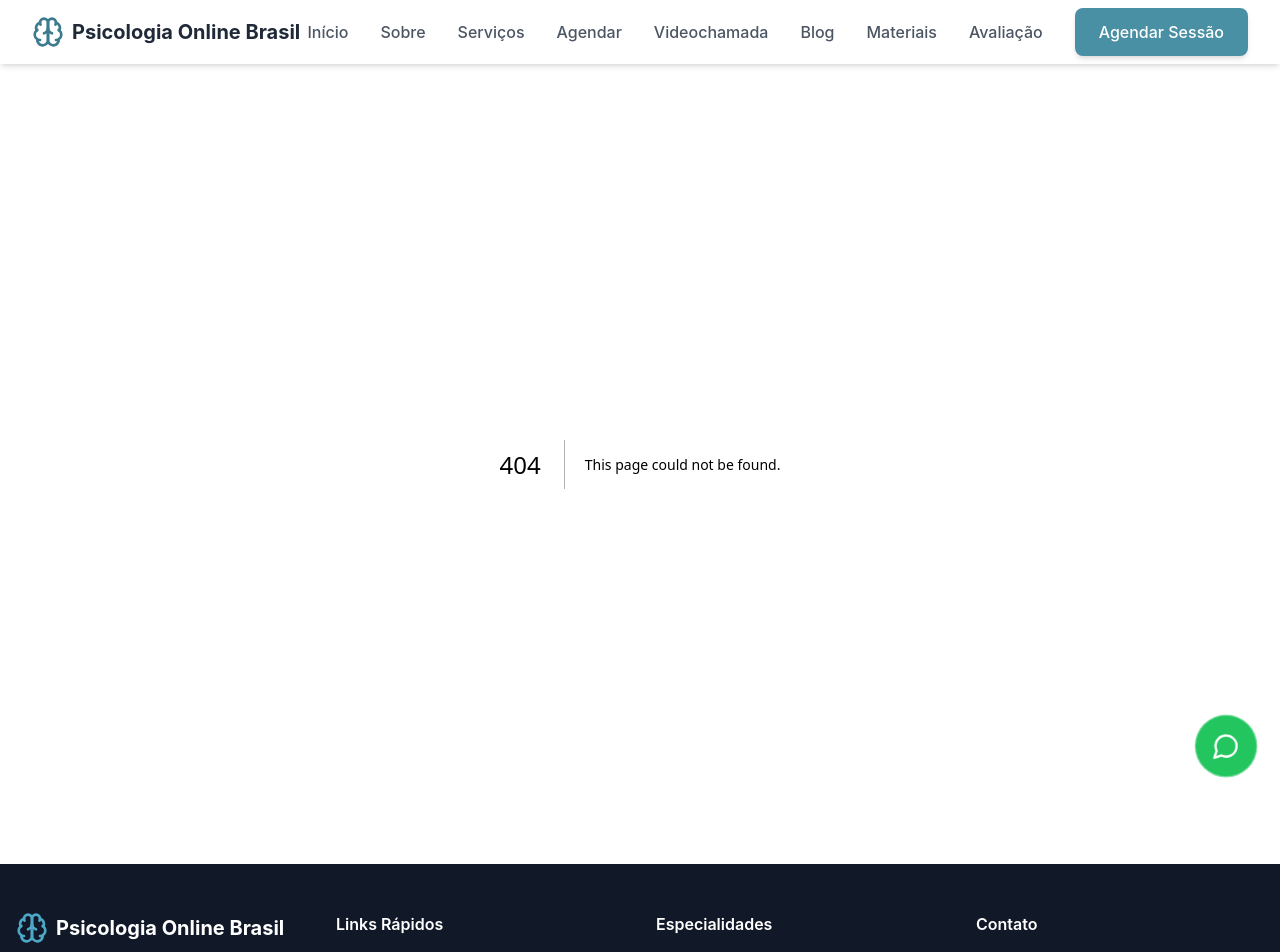
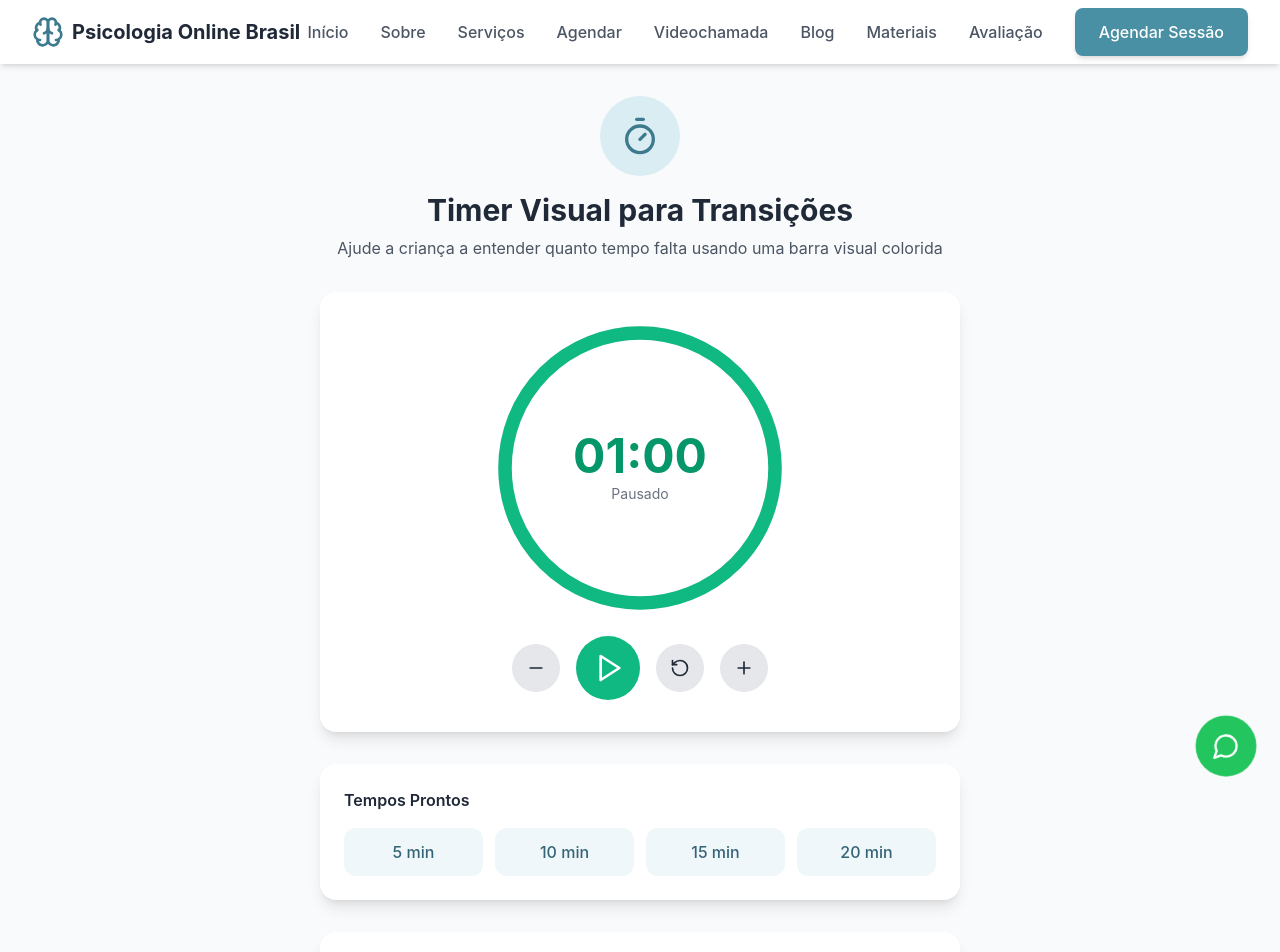
Before and after one commit to inovagratis-ctrl/onlinepsicologiabrasil, a Next.js app: page /materiais/timer-visual in a window 1280 px wide. Before the commit this address had no page. Shown: the top 952 px of the page. Built offline with nearby package versions, Linux system fonts and the light colour scheme.

Commit message:
feat: add timer visual and fix material links

```diff
--- a/src/app/materiais/page.tsx
+++ b/src/app/materiais/page.tsx
@@ -8,8 +8,8 @@ const categories = [
     description: 'Atividades para desenvolver interação e comunicação social',
     color: 'bg-primary-100 text-primary-600',
     materials: [
-      { name: 'Roteiro de Interação Social', type: 'PDF', pages: 15, free: true, link: '/materiais' },
-      { name: 'Jogo de Regras Sociais', type: 'PDF', pages: 10, free: true, link: '/materiais' },
+      { name: 'Roteiro de Interação Social', type: 'PDF', pages: 15, free: true, link: '/materiais/interacao-social' },
+      { name: 'Jogo de Regras Sociais', type: 'PDF', pages: 10, free: true, link: '/materiais/regras-sociais' },
       { name: 'Histórias Sociais para Crianças', type: 'PDF', pages: 20, free: false, link: '#' },
     ],
   },
@@ -31,8 +31,8 @@ const categories = [
     color: 'bg-accent-100 text-accent-600',
     materials: [
       { name: 'Quadro de Rotina Diária', type: 'PDF', pages: 5, free: true, link: '/materiais/quadro-rotina' },
-      { name: 'Sequência de Atividades', type: 'PDF', pages: 10, free: true, link: '/materiais' },
-      { name: 'Timer Visual para Transições', type: 'PDF', pages: 3, free: true, link: '/materiais' },
+      { name: 'Sequência de Atividades', type: 'PDF', pages: 10, free: true, link: '/materiais/sequencia-atividades' },
+      { name: 'Timer Visual para Transições', type: 'PDF', pages: 3, free: true, link: '/materiais/timer-visual' },
     ],
   },
   {
--- /dev/null
+++ b/src/app/materiais/timer-visual/page.tsx
@@ -0,0 +1,205 @@
+'use client'
+
+import { useState, useEffect, useRef } from 'react'
+import { Play, Pause, RotateCcw, Check, Timer, Minus, Plus } from 'lucide-react'
+
+export default function TimerVisualPage() {
+  const [totalTime, setTotalTime] = useState(60)
+  const [timeLeft, setTimeLeft] = useState(60)
+  const [isRunning, setIsRunning] = useState(false)
+  const [color, setColor] = useState('green')
+  const intervalRef = useRef<NodeJS.Timeout | null>(null)
+
+  useEffect(() => {
+    if (isRunning && timeLeft > 0) {
+      intervalRef.current = setInterval(() => {
+        setTimeLeft((prev) => {
+          if (prev <= 1) {
+            setIsRunning(false)
+            return 0
+          }
+          return prev - 1
+        })
+      }, 1000)
+    }
+    return () => {
+      if (intervalRef.current) clearInterval(intervalRef.current)
+    }
+  }, [isRunning, timeLeft])
+
+  useEffect(() => {
+    const percent = (timeLeft / totalTime) * 100
+    if (percent > 50) setColor('green')
+    else if (percent > 25) setColor('yellow')
+    else if (percent > 10) setColor('orange')
+    else setColor('red')
+  }, [timeLeft, totalTime])
+
+  const formatTime = (seconds: number) => {
+    const m = Math.floor(seconds / 60)
+    const s = seconds % 60
+    return `${m.toString().padStart(2, '0')}:${s.toString().padStart(2, '0')}`
+  }
+
+  const start = () => setIsRunning(true)
+  const pause = () => setIsRunning(false)
+  const reset = () => {
+    setIsRunning(false)
+    setTimeLeft(totalTime)
+  }
+
+  const addTime = (sec: number) => {
+    setTotalTime((prev) => prev + sec)
+    setTimeLeft((prev) => prev + sec)
+  }
+
+  const colorMap: Record<string, { ring: string; bg: string; text: string }> = {
+    green: { ring: 'stroke-emerald-500', bg: 'bg-emerald-500', text: 'text-emerald-600' },
+    yellow: { ring: 'stroke-yellow-400', bg: 'bg-yellow-400', text: 'text-yellow-600' },
+    orange: { ring: 'stroke-orange-500', bg: 'bg-orange-500', text: 'text-orange-600' },
+    red: { ring: 'stroke-red-500', bg: 'bg-red-500', text: 'text-red-600' },
+  }
+
+  const current = colorMap[color]
+  const radius = 120
+  const circumference = 2 * Math.PI * radius
+  const progress = (timeLeft / totalTime) * circumference
+
+  return (
+    <div className="min-h-screen bg-gray-50">
+      <div className="max-w-2xl mx-auto px-4 py-8">
+        {/* Header */}
+        <div className="text-center mb-8">
+          <div className="w-20 h-20 bg-primary-100 rounded-full flex items-center justify-center mx-auto mb-4">
+            <Timer className="w-10 h-10 text-primary-600" />
+          </div>
+          <h1 className="text-3xl font-bold text-gray-800 mb-2">Timer Visual para Transições</h1>
+          <p className="text-gray-600">
+            Ajude a criança a entender quanto tempo falta usando uma barra visual colorida
+          </p>
+        </div>
+
+        {/* Timer Circle */}
+        <div className="bg-white rounded-2xl shadow-lg p-8 mb-8 flex flex-col items-center">
+          <div className="relative w-72 h-72">
+            <svg className="w-full h-full transform -rotate-90" viewBox="0 0 256 256">
+              <circle
+                cx="128"
+                cy="128"
+                r={radius}
+                fill="none"
+                stroke="#e5e7eb"
+                strokeWidth="12"
+              />
+              <circle
+                cx="128"
+                cy="128"
+                r={radius}
+                fill="none"
+                className={current.ring}
+                strokeWidth="12"
+                strokeLinecap="round"
+                strokeDasharray={circumference}
+                strokeDashoffset={circumference - progress}
+                style={{ transition: 'stroke-dashoffset 0.5s ease, stroke 0.5s ease' }}
+              />
+            </svg>
+            <div className="absolute inset-0 flex flex-col items-center justify-center">
+              <span className={`text-5xl font-bold ${current.text}`}>
+                {formatTime(timeLeft)}
+              </span>
+              <span className="text-sm text-gray-500 mt-1">
+                {isRunning ? 'Em andamento...' : timeLeft === 0 ? 'Tempo esgotado!' : 'Pausado'}
+              </span>
+            </div>
+          </div>
+
+          {/* Controls */}
+          <div className="flex items-center gap-4 mt-6">
+            <button
+              onClick={() => addTime(-10)}
+              className="w-12 h-12 rounded-full bg-gray-200 hover:bg-gray-300 flex items-center justify-center"
+            >
+              <Minus className="w-5 h-5" />
+            </button>
+            {!isRunning ? (
+              <button
+                onClick={start}
+                className={`w-16 h-16 rounded-full ${current.bg} text-white flex items-center justify-center hover:opacity-90`}
+              >
+                <Play className="w-8 h-8 ml-1" />
+              </button>
+            ) : (
+              <button
+                onClick={pause}
+                className={`w-16 h-16 rounded-full ${current.bg} text-white flex items-center justify-center hover:opacity-90`}
+              >
+                <Pause className="w-8 h-8" />
+              </button>
+            )}
+            <button
+              onClick={reset}
+              className="w-12 h-12 rounded-full bg-gray-200 hover:bg-gray-300 flex items-center justify-center"
+            >
+              <RotateCcw className="w-5 h-5" />
+            </button>
+            <button
+              onClick={() => addTime(10)}
+              className="w-12 h-12 rounded-full bg-gray-200 hover:bg-gray-300 flex items-center justify-center"
+            >
+              <Plus className="w-5 h-5" />
+            </button>
+          </div>
+        </div>
+
+        {/* Presets */}
+        <div className="bg-white rounded-2xl shadow-lg p-6 mb-8">
+          <h3 className="font-semibold text-gray-800 mb-4">Tempos Prontos</h3>
+          <div className="grid grid-cols-4 gap-3">
+            {[
+              { label: '5 min', time: 300 },
+              { label: '10 min', time: 600 },
+              { label: '15 min', time: 900 },
+              { label: '20 min', time: 1200 },
+            ].map((preset) => (
+              <button
+                key={preset.time}
+                onClick={() => {
+                  setIsRunning(false)
+                  setTotalTime(preset.time)
+                  setTimeLeft(preset.time)
+                }}
+                className="py-3 px-4 rounded-xl bg-primary-50 text-primary-700 hover:bg-primary-100 font-medium transition"
+              >
+                {preset.label}
+              </button>
+            ))}
+          </div>
+        </div>
+
+        {/* Tips */}
+        <div className="bg-white rounded-2xl shadow-lg p-6">
+          <h3 className="font-semibold text-gray-800 mb-4">Como Usar</h3>
+          <ul className="space-y-3 text-sm text-gray-600">
+            <li className="flex items-start gap-2">
+              <Check className="w-5 h-5 text-accent-500 mt-0.5 flex-shrink-0" />
+              <span>Use para transições entre atividades (brincar → dever de casa)</span>
+            </li>
+            <li className="flex items-start gap-2">
+              <Check className="w-5 h-5 text-accent-500 mt-0.5 flex-shrink-0" />
+              <span>A cor muda automaticamente para avisar que o tempo está acabando</span>
+            </li>
+            <li className="flex items-start gap-2">
+              <Check className="w-5 h-5 text-accent-500 mt-0.5 flex-shrink-0" />
+              <span>Clique no botão de pausa se precisar interromper</span>
+            </li>
+            <li className="flex items-start gap-2">
+              <Check className="w-5 h-5 text-accent-500 mt-0.5 flex-shrink-0" />
+              <span>Use os botões +/- para ajustar 10 segundos</span>
+            </li>
+          </ul>
+        </div>
+      </div>
+    </div>
+  )
+}
```
